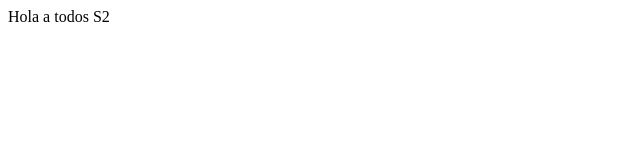
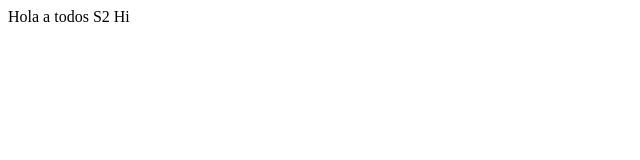
Before and after one commit to catacoding/Second-Change, a plain HTML site: page Index.html in a window 1280 px wide. Shown: the full height of the page, 0-640 px from the left. Drawn offline with Linux system fonts and the light colour scheme.

Commit message:
Third Change

```diff
--- a/Index.html
+++ b/Index.html
@@ -7,6 +7,6 @@
     <title>Document</title>
 </head>
 <body>
-    Hola a todos S2
+    Hola a todos S2 Hi
 </body>
 </html>
```
